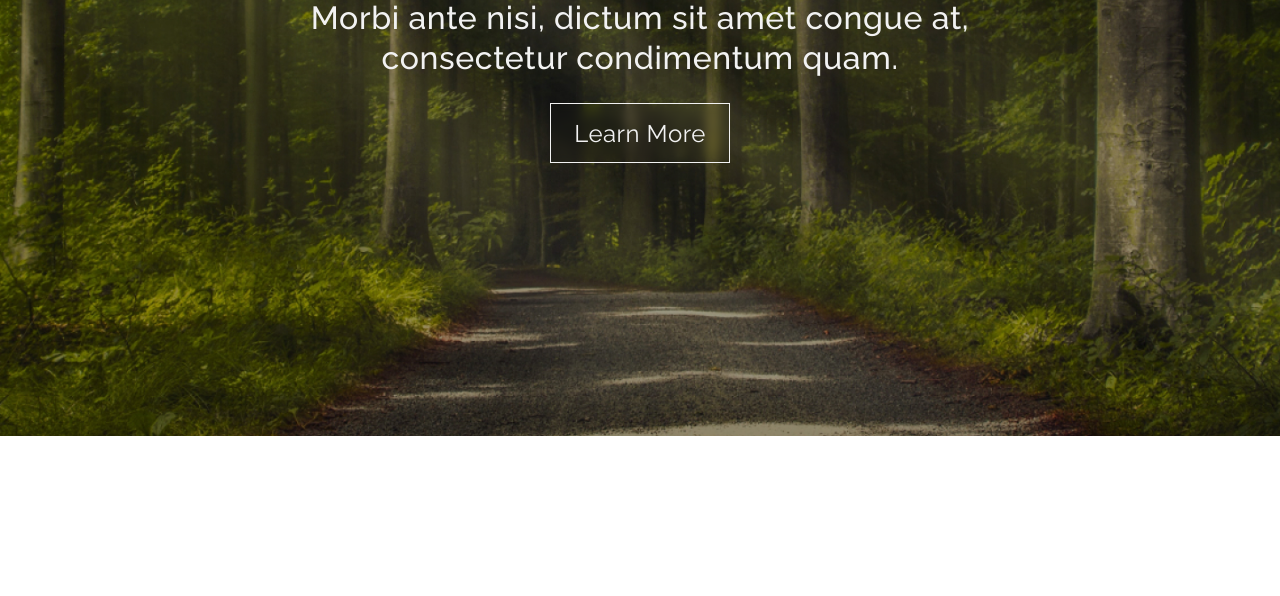
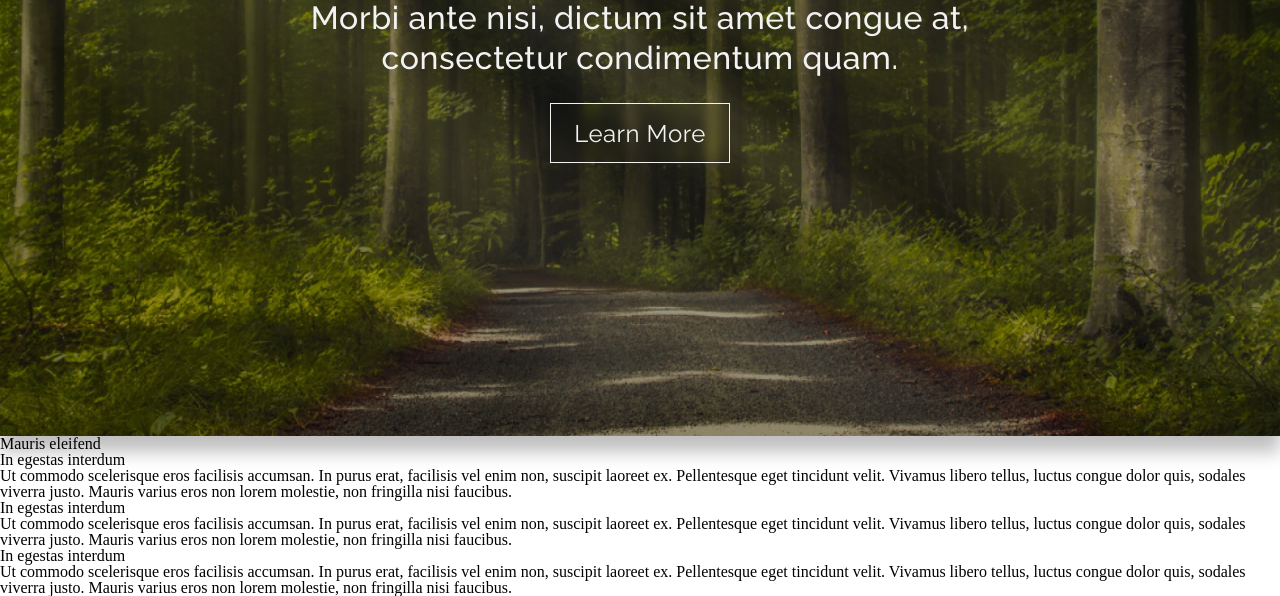
Before and after one commit to djordjeerkicecka/Arborea, a website built with webpack: page src/index.html in a window 1280 px wide. Shown: the part 364-960 px from the top of the page. Before the commit the page ends 800 px from the top, so only its background shows below. Built offline with nearby package versions, Linux system fonts and the light colour scheme; files whose address does not match are found by name.

Commit message:
About markup

```diff
--- a/src/index.html
+++ b/src/index.html
@@ -63,6 +63,41 @@
           <a class="landing__button" href="#">learn more</a>
         </div>
       </section>
+
+      <section class="section">
+        <h2 class="section__title">Mauris eleifend</h2>
+        <div class="section__articles">
+          <article class="section__article">
+            <h3 class="section__article-title">In egestas interdum</h3>
+            <p class="section__article-text">
+              Ut commodo scelerisque eros facilisis accumsan. In purus erat, facilisis vel enim non,
+              suscipit laoreet ex. Pellentesque eget tincidunt velit. Vivamus libero tellus, luctus
+              congue dolor quis, sodales viverra justo. Mauris varius eros non lorem molestie, non
+              fringilla nisi faucibus.
+            </p>
+          </article>
+
+          <article class="section__article">
+            <h3 class="section__article-title">In egestas interdum</h3>
+            <p class="section__article-text">
+              Ut commodo scelerisque eros facilisis accumsan. In purus erat, facilisis vel enim non,
+              suscipit laoreet ex. Pellentesque eget tincidunt velit. Vivamus libero tellus, luctus
+              congue dolor quis, sodales viverra justo. Mauris varius eros non lorem molestie, non
+              fringilla nisi faucibus.
+            </p>
+          </article>
+
+          <article class="section__article">
+            <h3 class="section__article-title">In egestas interdum</h3>
+            <p class="section__article-text">
+              Ut commodo scelerisque eros facilisis accumsan. In purus erat, facilisis vel enim non,
+              suscipit laoreet ex. Pellentesque eget tincidunt velit. Vivamus libero tellus, luctus
+              congue dolor quis, sodales viverra justo. Mauris varius eros non lorem molestie, non
+              fringilla nisi faucibus.
+            </p>
+          </article>
+        </div>
+      </section>
     </main>
 
     <script src="./js/scripts.js" type="module"></script>
```
